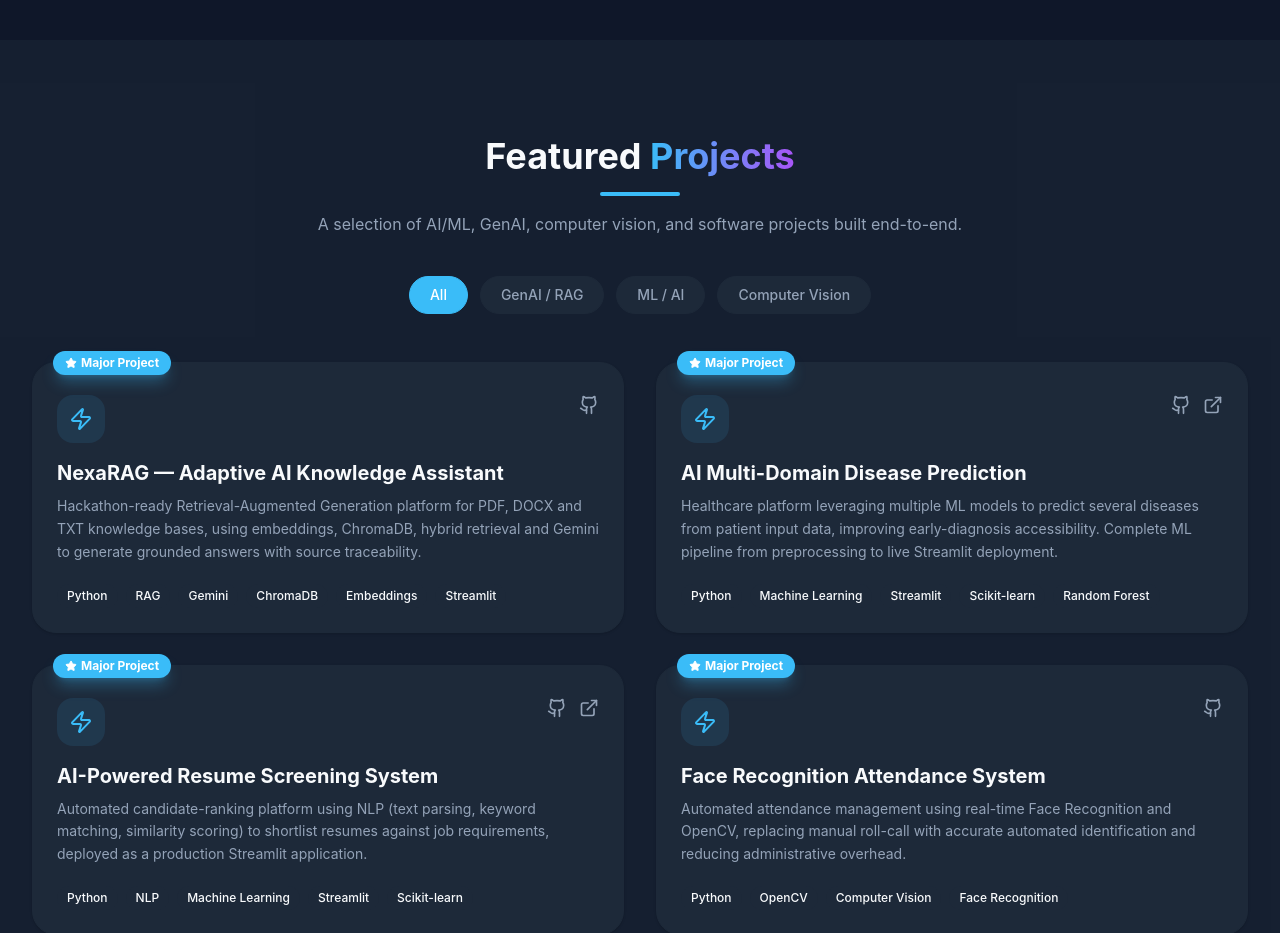
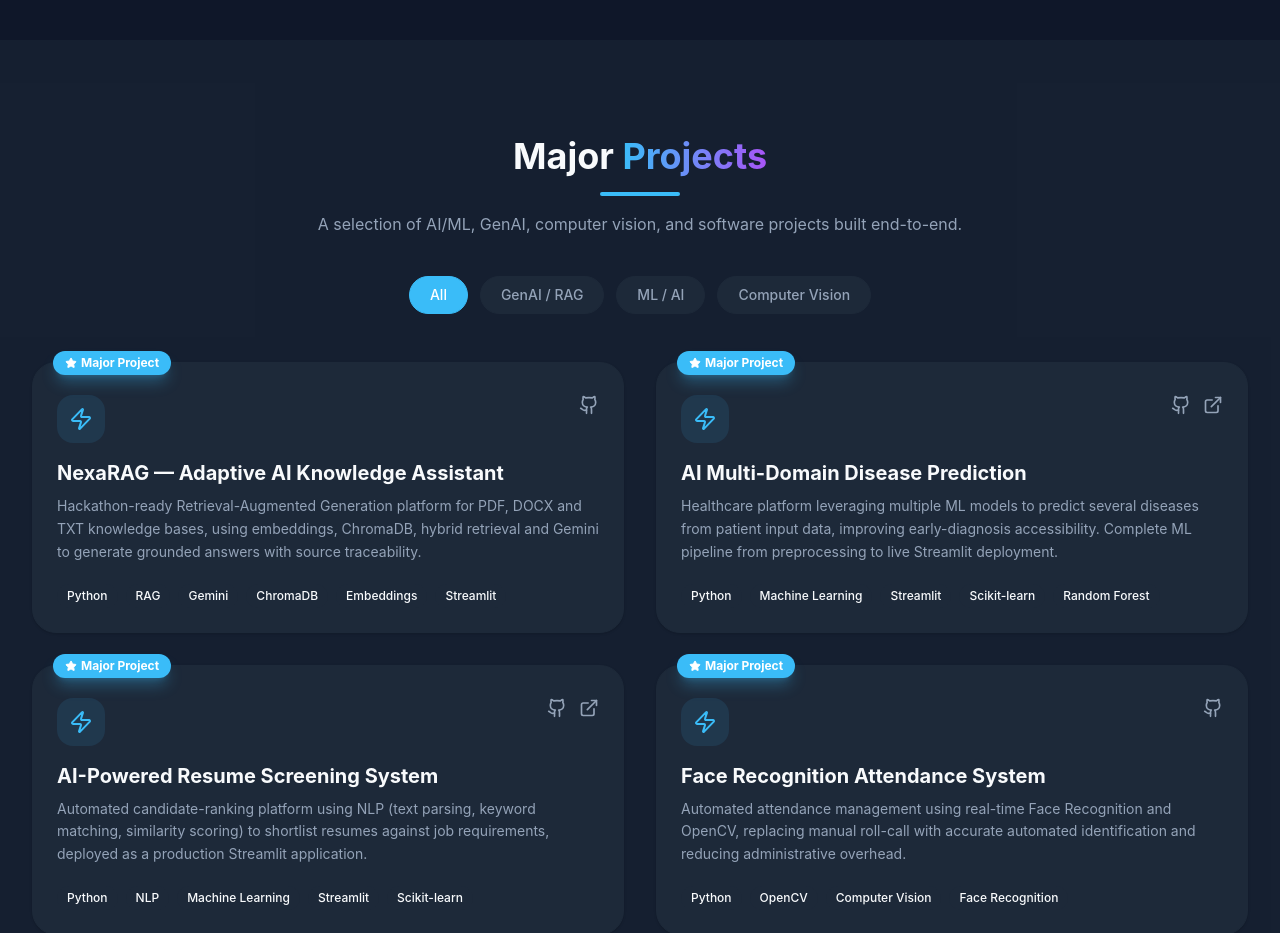
Before and after one commit to 247r1a05c2-b/portfolio, a React (Vite) app: page / in a window 1280 px wide. Shown: the part 3220-4153 px from the top of the page. Built offline with nearby package versions, Linux system fonts and the light colour scheme; no server answers.

Commit message:
Rename projects section to major projects

```diff
--- a/src/components/Projects.tsx
+++ b/src/components/Projects.tsx
@@ -38,7 +38,7 @@
     <AnimatedSection id="projects" className="py-24 bg-secondary-bg/50">
       <div className="max-w-7xl mx-auto px-4 sm:px-6 lg:px-8">
         <div className="text-center mb-10">
-          <h2 className="text-3xl md:text-4xl font-bold mb-4">Featured <span className="text-gradient">Projects</span></h2>
+          <h2 className="text-3xl md:text-4xl font-bold mb-4">Major <span className="text-gradient">Projects</span></h2>
           <div className="w-20 h-1 bg-accent mx-auto rounded-full" />
           <p className="mt-4 text-muted-foreground max-w-2xl mx-auto">A selection of AI/ML, GenAI, computer vision, and software projects built end-to-end.</p>
         </div>
```
